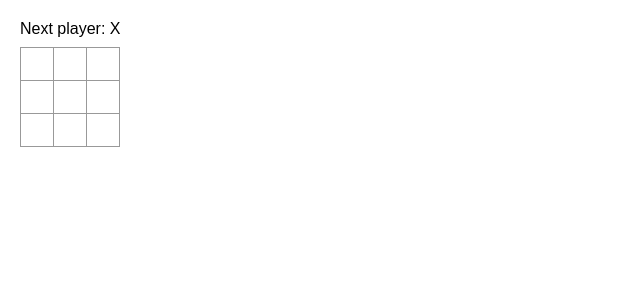
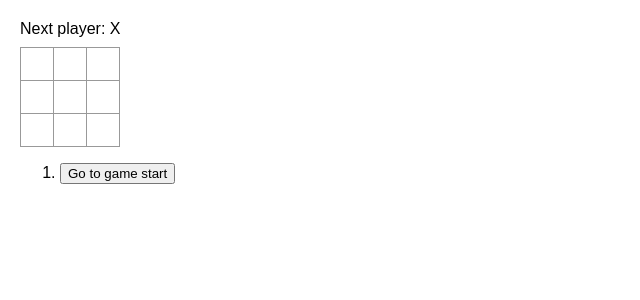
Before and after one commit to lyunfei1/my-react-app, a React (Vite) app: page / in a window 1280 px wide. Shown: the top 300 px of the page, without its empty margins (0-640 px from the left). Built offline with nearby package versions, Linux system fonts and the light colour scheme.

Commit message:
Add working go-to-start button to reset the game

```diff
--- a/src/App.jsx
+++ b/src/App.jsx
@@ -28,6 +28,12 @@ export default function Board() {
     setSquares(nextSquares);
     setXIsNext(!xIsNext);
   }
+
+  function handleRestart() {
+    setSquares(Array(9).fill(null));
+    setXIsNext(true);
+  }
+
   const winner = calculateWinner(squares);
   let status;
 
@@ -56,6 +62,14 @@ export default function Board() {
         <Square value={squares[7]} onSquareClick={() => handleClick(7)} />
         <Square value={squares[8]} onSquareClick={() => handleClick(8)} />
       </div>
+
+      <ol>
+        <li>
+          <button onClick={handleRestart}>
+            Go to game start
+          </button>
+        </li>
+      </ol>
     </>
   );
 }
```
